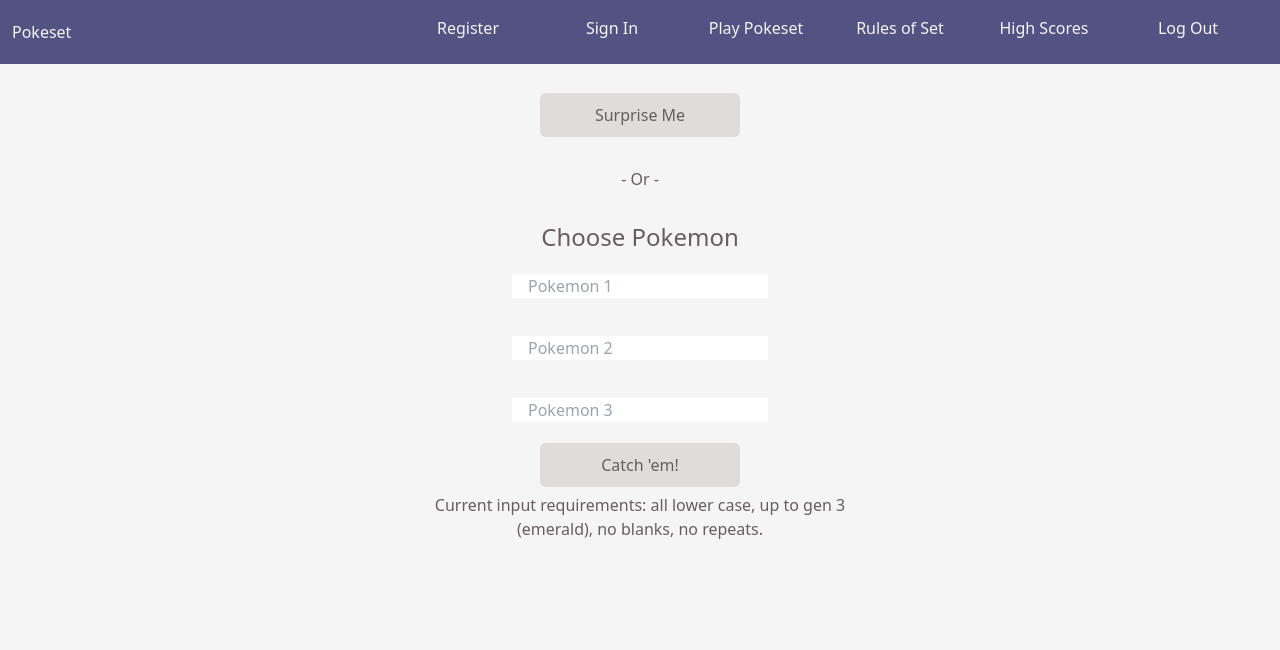
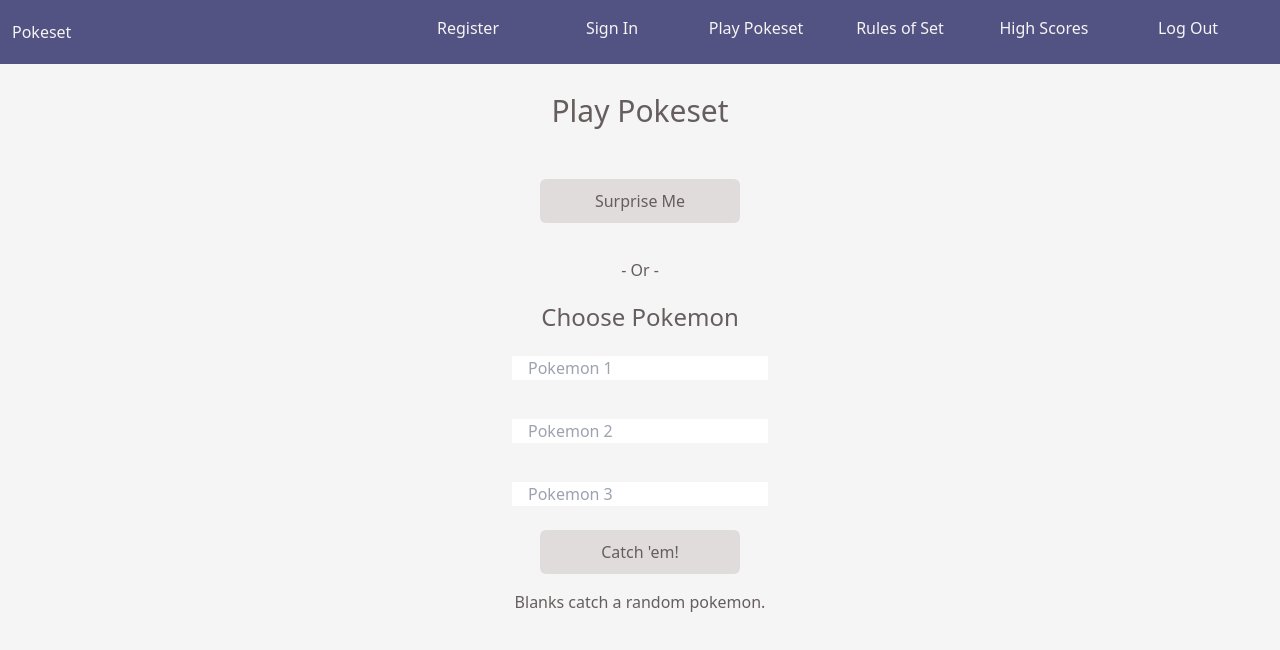
Before and after one commit to toddcmz/pokesetArchivePreSplit, a React (Vite) app in the folder pokeSetReactFront/: page /play in a window 1280 px wide. Shown: the top 650 px of the page. Built offline with nearby package versions, Linux system fonts and the light colour scheme.

Commit message:
finished initial error handling upgrades, messaging appropriately if error

```diff
--- a/pokeSetReactFront/src/components/ChooseAndPlay.tsx
+++ b/pokeSetReactFront/src/components/ChooseAndPlay.tsx
@@ -11,6 +11,7 @@
     // boolean state for conditional rendering: choose pokemon or gameboard stuff
     const [isPlaying, setIsPlaying] = useState<Boolean>(false)
     const [pmonNameList, setPmonNameList] = useState<string[]>([])
+    const [inputErrorMessage, setInputErrorMessage] = useState("")
 
     const pmon1Field = useRef<HTMLInputElement>(null)
     const pmon2Field = useRef<HTMLInputElement>(null)
@@ -32,7 +33,7 @@
         if((pmon1Name !== "" && pmon1Name === pmon2Name) ||
            (pmon1Name !== "" && pmon1Name === pmon3Name) ||
            (pmon2Name !== "" && pmon2Name === pmon3Name)){
-            console.log("duplicate pokemon requested, cancelling catch em")
+            setInputErrorMessage("Error: No duplicate entries allowed.")
             return
         }
 
@@ -52,14 +53,15 @@
 
         // check all entries are valid requests and disallow if not
         if(!allPokemonList.includes(pmon1Name) || !allPokemonList.includes(pmon2Name) || !allPokemonList.includes(pmon3Name)){
-            const notFoundPmon = [pmon1Name, pmon2Name, pmon3Name]
-            notFoundPmon.filter(pmon => {!allPokemonList.includes(pmon)})
-            console.log("one or more pokemon don't appear in our database")
+            const inputPmon= [pmon1Name, pmon2Name, pmon3Name]
+            const notFoundPmon = inputPmon.filter(pmon => !allPokemonList.includes(pmon))
+            setInputErrorMessage(`Error: The following pokemon don't appear in our database: ${[...notFoundPmon].join(", ")}.`)
             return
         }
 
         // to pass to game board to display who you're playing with
-        // at this point you should only ever have valid pmon
+        // at this point you should only ever have valid pmon. clear error message if there is one.
+        setInputErrorMessage("")
         const tempPmonNameList = [pmon1Name, pmon2Name, pmon3Name]
         setPmonNameList(tempPmonNameList)
         await retrieveSprites(pmon1Name, pmon2Name, pmon3Name)
@@ -77,7 +79,8 @@
         const pmon1Name = pmonList[0]
         const pmon2Name = pmonList[1]
         const pmon3Name = pmonList[2]
-
+        // clear error message if there is one
+        setInputErrorMessage("")
         await retrieveSprites(pmon1Name, pmon2Name, pmon3Name)
     }
 
@@ -113,9 +116,10 @@
         <>
             <div className="preGameContainer">
                 <div className="selectorDirectionsContainer">
+                    <h1>Play Pokeset</h1>
                     <button className="surpriseMeButton pmonSelectorButtons allAppButtons" onClick={handleSurpriseMeButton}>Surprise Me</button>
                     <h5> - Or - </h5>
-                    <h1>Choose Pokemon</h1>
+                    <h2>Choose Pokemon</h2>
                 </div>
                 <div className="pokemonSelectorsContainer">
                 <form className="pmonSelectorForm" onSubmit={handleChoosePokemonForm}>
@@ -130,9 +134,10 @@
                     </span>
                     <span>
                         <button className="catchEmButton pmonSelectorButtons allAppButtons">Catch 'em!</button>
+                        <p>Blanks catch a random pokemon.</p>
                     </span>
                 </form>
-                <h5>Current input requirements: all lower case, up to gen 3 (emerald), no blanks, no repeats.</h5>
+                <h5 className= "errorMessage">{inputErrorMessage}</h5>
                 </div>
             </div>
         </>
--- a/pokeSetReactFront/src/components/GameBoard.tsx
+++ b/pokeSetReactFront/src/components/GameBoard.tsx
@@ -19,9 +19,12 @@
     pmonNameList:string[]
 }
 
+const standardBoardSize = 12
+
 export default function GameBoard({imgUrls, setIsPlaying, pmonNameList}:Props) {
 
     const navigate = useNavigate()
+
 
     const base_api_url = import.meta.env.VITE_APP_BASE_API
 
@@ -47,14 +50,14 @@
     // things like that. Maybe I can figure out how to use some sort of
     // "where in the deck are we" pointer? I suppose I could just pull a random
     // card for now. It would be nice to figure out the pointer, though.
-    const[boardCards, setBoardCards] = useState<Card[]>(deckCards.slice(0,12))
+    const[boardCards, setBoardCards] = useState<Card[]>(deckCards.slice(0,standardBoardSize))
 
     // so, let's try the pointer method for the deck to figure out where we are.
     // we could add logic down the line to generate a new deck and a new board
     // if we reach the end of the deck, probably within the useEffect. Starts
     // at twelve out of the gate, the index of the next card in the shuffled
     // starting deck to deal out.
-    const[deckPointer, setDeckPointer] = useState(12)
+    const[deckPointer, setDeckPointer] = useState(standardBoardSize)
 
     // for tracking how many sets were found, and penalties for checking
     // for sets too often or adding rows when sets are available.
@@ -87,7 +90,7 @@
                 setSetsPresent("unclicked")
 
                 // if we have standard size board, replace found cards with new cards from deck
-                if(boardCards.length === 12){
+                if(boardCards.length === standardBoardSize){
                     setBoardCards((boardCards) => boardCards.map(
                         (card) => {
                             if(card.cardId === userSelections[0].cardId){
@@ -107,7 +110,7 @@
                 // if board is larger than standard (extra rows have been added)
                 // then don't deal new cards, just collapse down - this can use original
                 // "new board" code.
-                if(boardCards.length > 12){
+                if(boardCards.length > standardBoardSize){
                     setBoardCards((boardCards) => boardCards.filter(
                         (card)=> card.cardId !== userSelections[0].cardId
                         &&
@@ -130,7 +133,8 @@
     },[userSelections])
 
     // this will handle the extra row request. !==0 handles game start, where
-    // there should not be an extra row
+    // there should not be an extra row. 21 is max number of cards incl
+    // extra rows (technically max 3 extra rows)
     useEffect(()=>{
         if(extraRow !==0 && boardCards.length < 21){
             setBoardCards([...boardCards,
@@ -152,12 +156,13 @@
     // the board. it would be nice to flash a message that the deck was reshuffled
     // when this happens. A lot of things have to be reset for this to work, I believe.
     // was getting warning child with duplicate key cropping up after impleenting this.
-    // dont' know for sure that wasn't happening previously
+    // dont' know for sure that wasn't happening previously. 76 was picked just because
+    // it's near the end of the deck, but not the VERY end.
     useEffect(()=>{
         if(deckPointer > 76){
             setDeckCards(MakeDeck())
-            setBoardCards(deckCards.slice(0,12))
-            setDeckPointer(12)
+            setBoardCards(deckCards.slice(0,standardBoardSize))
+            setDeckPointer(standardBoardSize)
             setUserSelections([])
             setExtraRow(0)
             console.log('reshuffle triggered, made new deck and board')
@@ -179,7 +184,7 @@
             const theseSets = `Total sets on board: ${checkForSets(boardCards)}`
             setSetsPresent(theseSets)
             // keep track of how many times user has checked for sets.
-            // idea is you get two free checks per game.
+            // idea is you get three free checks per game.
             if(freebiesUsed < 3){
                 setFreebiesUsed(freebiesUsed + 1)
             }else{
--- a/pokeSetReactFront/src/index.css
+++ b/pokeSetReactFront/src/index.css
@@ -12,11 +12,15 @@
   @apply bg-neutral1;
 }
 
-h1, h3, h5{
+h1, h2, h3, h5, p{
   @apply text-neutral5;
 }
 
 h1{
+  @apply text-3xl;
+}
+
+h2{
   @apply text-2xl;
 }
 
@@ -88,7 +92,7 @@
 
 .preGameContainer{
   max-width: 28rem;
-  height: 37.5rem;
+  min-height: 40rem;
   margin: auto;
   text-align: center;
 }
@@ -98,16 +102,19 @@
   flex-direction: column;
   justify-content: space-between;
   align-items: center;
-  height: 10rem;
+  min-height: 15rem;
   margin-top: 1.8rem;
 }
 
 .surpriseMeButton{
   width: 12.5rem;
+  margin-top: 2rem;
+  margin-bottom: 1rem;
 }
 
 .catchEmButton{
   width: 12.5rem;
+  margin-bottom: 1rem;
 }
 
 .pokemonSelectorsContainer{
@@ -130,6 +137,10 @@
 .pmonSelectorInputField{
   padding-left: 1rem;
   width: 16rem;
+}
+
+.errorMessage{
+  @apply text-error4;
 }
 
 .duringPlayButtons{
--- a/pokeSetReactFront/src/utils/generalFunctions.tsx
+++ b/pokeSetReactFront/src/utils/generalFunctions.tsx
@@ -1,5 +1,8 @@
 import { Card } from "../components/GameBoard"
 import allPokemonList from "./allPokemonList.json"
+
+// used in getRandomPmon. Will need to find up to three random pokemon.
+const maxPmonNeeded = 3
 
 // logic for counting how many sets there are
 export function checkForSets(boardCards:Card[]):number{
@@ -31,7 +34,7 @@
 // and wanted remainder random, and the number to find.
 export function getRandomPmon(pmonFound:string[]):string[]{
 
-  const numToFind = 3 - pmonFound.length
+  const numToFind = maxPmonNeeded - pmonFound.length
 
   for(let thisPmon = 1; thisPmon <= numToFind; thisPmon++){
       let randomPmon = allPokemonList[Math.floor(Math.random()*385)]
```
